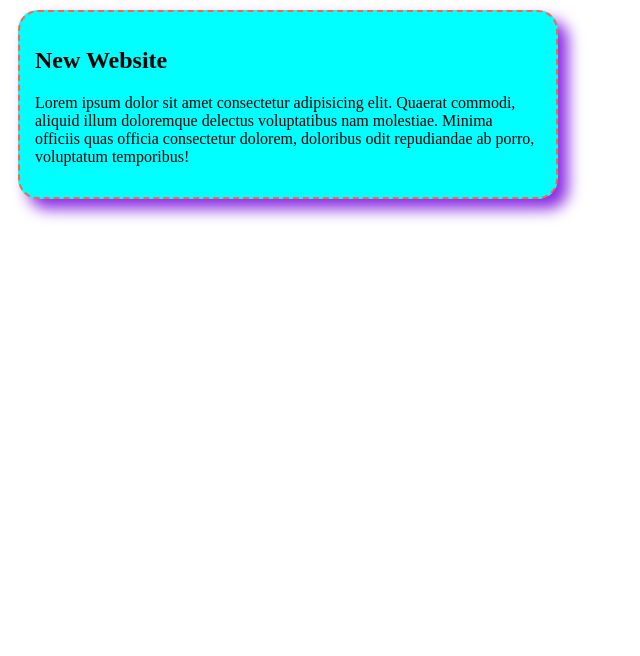
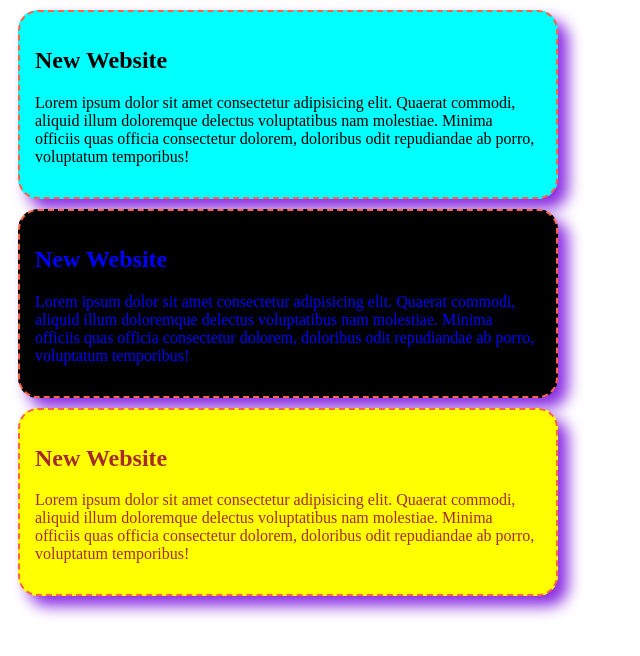
Before and after one commit to ranamiah221/my-first-website, a plain HTML site: page index.html in a window 1280 px wide. Shown: the whole page, without its empty margins (0-640 px from the left). Drawn offline with Linux system fonts and the light colour scheme.

Commit message:
added the second and first blogs

```diff
--- a/index.html
+++ b/index.html
@@ -11,5 +11,13 @@
         <h2>New Website</h2>
         <p>Lorem ipsum dolor sit amet consectetur adipisicing elit. Quaerat commodi, aliquid illum doloremque delectus voluptatibus nam molestiae. Minima officiis quas officia consectetur dolorem, doloribus odit repudiandae ab porro, voluptatum temporibus!</p>
     </div>
+    <div id="second">
+        <h2>New Website</h2>
+        <p>Lorem ipsum dolor sit amet consectetur adipisicing elit. Quaerat commodi, aliquid illum doloremque delectus voluptatibus nam molestiae. Minima officiis quas officia consectetur dolorem, doloribus odit repudiandae ab porro, voluptatum temporibus!</p>
+    </div>
+    <div id="third">
+        <h2>New Website</h2>
+        <p>Lorem ipsum dolor sit amet consectetur adipisicing elit. Quaerat commodi, aliquid illum doloremque delectus voluptatibus nam molestiae. Minima officiis quas officia consectetur dolorem, doloribus odit repudiandae ab porro, voluptatum temporibus!</p>
+    </div>
 </body>
 </html>
--- a/styles/blogs1.css
+++ b/styles/blogs1.css
@@ -7,3 +7,12 @@ div{
     box-shadow: 10px 10px 15px blueviolet;
     width: 40%;
 }
+#second{
+color: blue;
+background-color: black;
+
+}
+#third{
+  color: brown;
+  background-color: yellow;
+}
```
